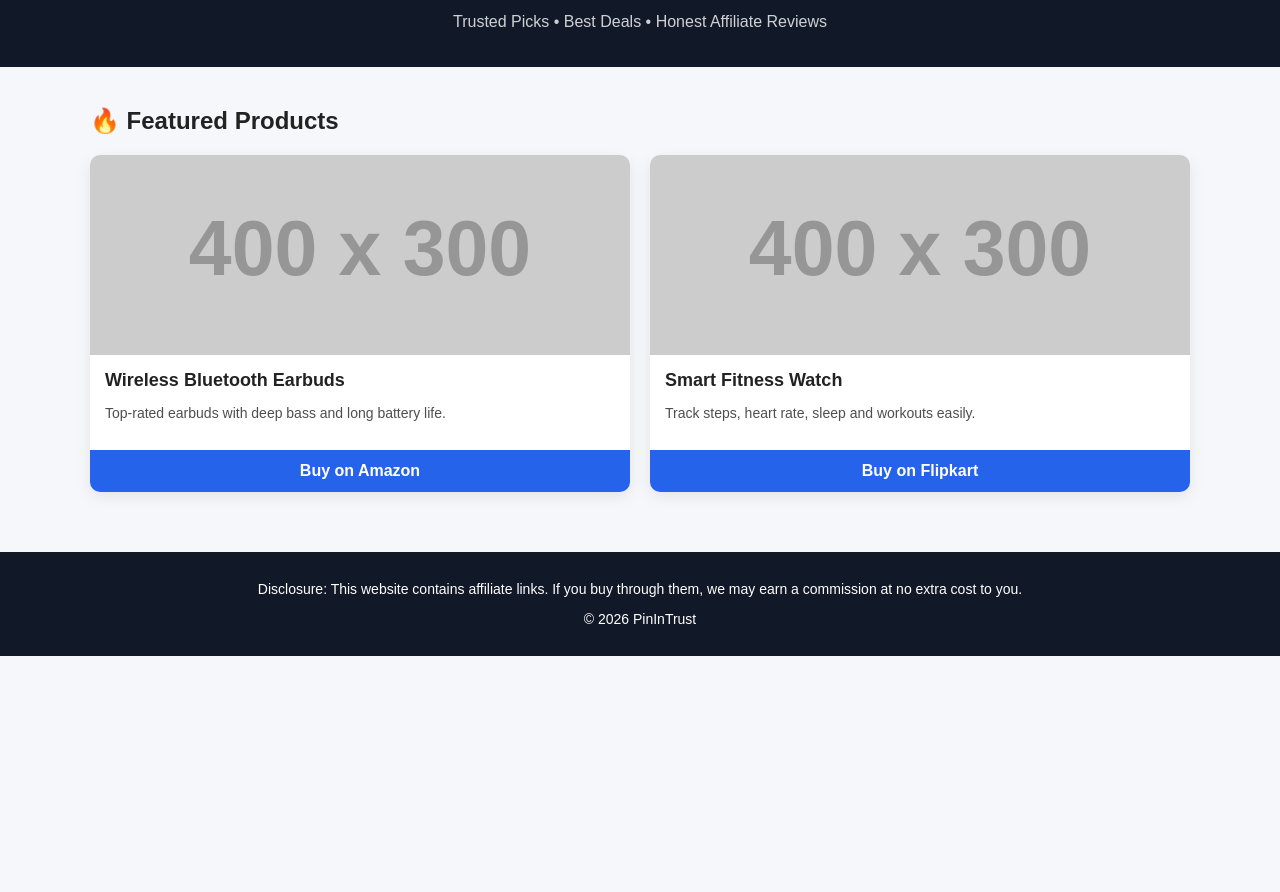
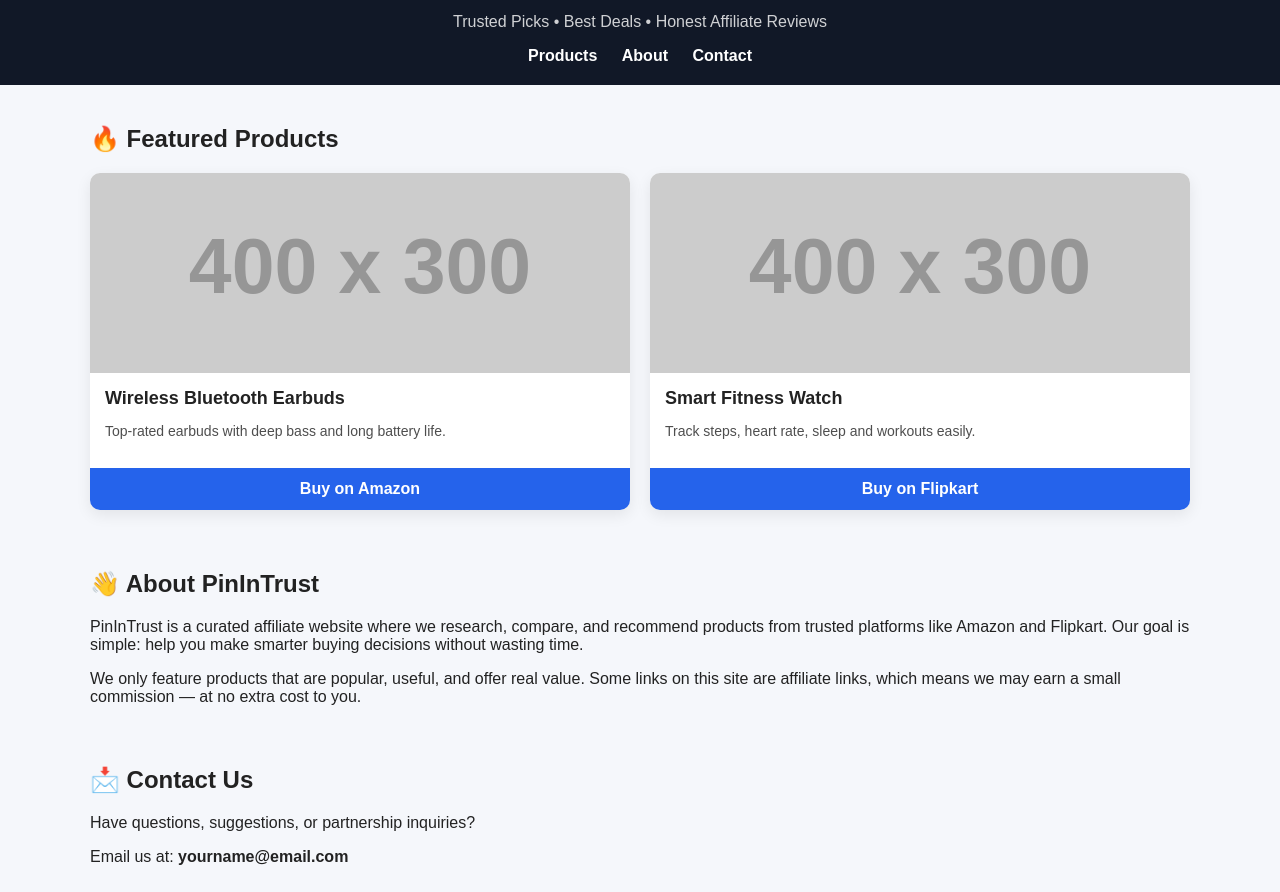
Before and after one commit to PinInTrust/PinInTrust-Official_Website, a plain HTML site: page index.html in a window 1280 px wide. Shown: the part 60-952 px from the top of the page. Before the commit the page ends 800 px from the top, so only its background shows below. Drawn offline with Linux system fonts and the light colour scheme; placeholder pictures from the web are drawn by us.

Commit message:
Add files via upload

```diff
--- a/index.html
+++ b/index.html
@@ -92,9 +92,15 @@
   <header>
     <h1>PinInTrust</h1>
     <p>Trusted Picks • Best Deals • Honest Affiliate Reviews</p>
+    <nav style="margin-top:15px;">
+      <a href="#products" style="color:#fff;margin:0 10px;text-decoration:none;font-weight:bold;">Products</a>
+      <a href="#about" style="color:#fff;margin:0 10px;text-decoration:none;font-weight:bold;">About</a>
+      <a href="#contact" style="color:#fff;margin:0 10px;text-decoration:none;font-weight:bold;">Contact</a>
+    </nav>
   </header>
 
   <main class="container">
+    <section id="products">
     <h2>🔥 Featured Products</h2>
 
     <div class="product-grid">
@@ -120,6 +126,20 @@
       </div>
 
     </div>
+      </section>
+
+    <section id="about" style="margin-top:60px;">
+      <h2>👋 About PinInTrust</h2>
+      <p>PinInTrust is a curated affiliate website where we research, compare, and recommend products from trusted platforms like Amazon and Flipkart. Our goal is simple: help you make smarter buying decisions without wasting time.</p>
+      <p>We only feature products that are popular, useful, and offer real value. Some links on this site are affiliate links, which means we may earn a small commission — at no extra cost to you.</p>
+    </section>
+
+    <section id="contact" style="margin-top:60px;">
+      <h2>📩 Contact Us</h2>
+      <p>Have questions, suggestions, or partnership inquiries?</p>
+      <p>Email us at: <strong>yourname@email.com</strong></p>
+    </section>
+
   </main>
 
   <footer>
```
